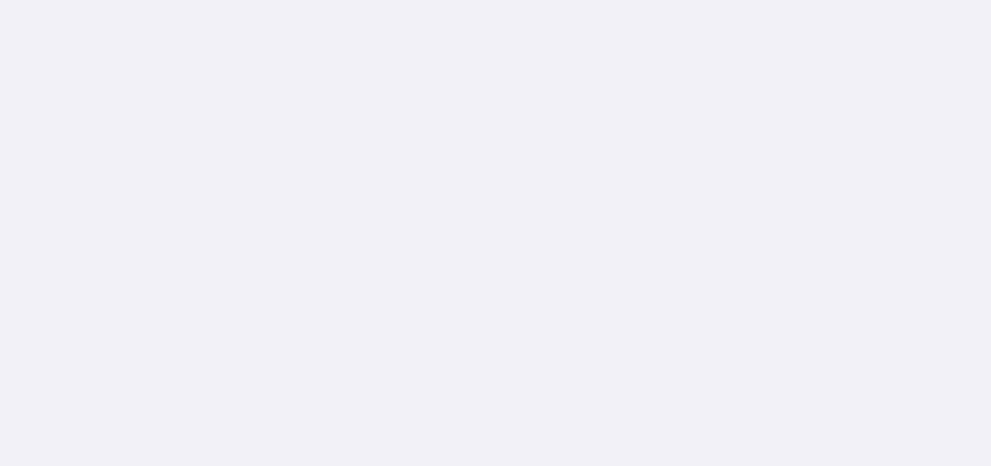
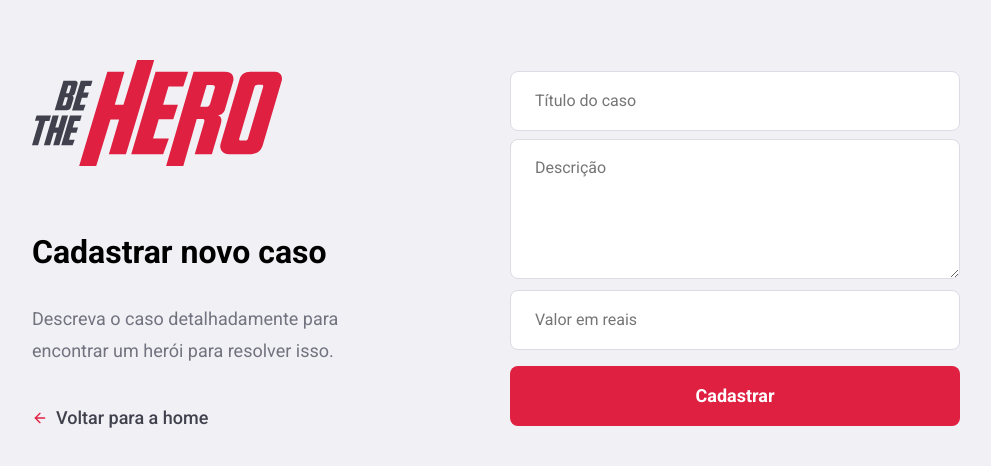
Before and after one commit to henryckl/Semana-OmniStack-11.0, a React (Create React App) app in the folder frontend/: page /incidents/new in a window 1280 px wide. Shown: the part 156-622 px from the top of the page, without its empty margins (144-1135 px from the left). Built offline with nearby package versions, Linux system fonts and the light colour scheme; the HTML template or start-up script is replaced by a standard one.

Commit message:
NewIncident page

```diff
--- a/frontend/src/global.css
+++ b/frontend/src/global.css
@@ -30,6 +30,17 @@
   border: 1px solid #dcdce6;
   border-radius: 8px;
   padding: 0 24px;
+}
+
+form textarea {
+  width: 100%;
+  min-height: 140px;
+  resize: vertical;
+  color: #333;
+  border: 1px solid #dcdce6;
+  border-radius: 8px;
+  padding: 16px 24px;
+  line-height: 24px;
 }
 
 .button {
--- /dev/null
+++ b/frontend/src/pages/NewIncident/index.js
@@ -0,0 +1,40 @@
+import React from 'react';
+import { FiArrowLeft } from 'react-icons/fi';
+import { Link } from 'react-router-dom';
+
+import './styles.css';
+import logoImg from '../../assets/logo.svg';
+function NewIncident() {
+  return (
+    <div className="new-incident-container">
+      <div className="content">
+        <section>
+          <img src={logoImg} alt="Be The Hero" />
+
+          <h1>Cadastrar novo caso</h1>
+          <p>
+            Descreva o caso detalhadamente para encontrar um herói para resolver
+            isso.
+          </p>
+
+          <Link className="back-link" to="/profile">
+            <FiArrowLeft size={16} color="#E02041" />
+            Voltar para a home
+          </Link>
+        </section>
+
+        <form>
+          <input placeholder="Título do caso" />
+          <textarea placeholder="Descrição" />
+          <input placeholder="Valor em reais" />
+
+          <button className="button" type="submit">
+            Cadastrar
+          </button>
+        </form>
+      </div>
+    </div>
+  );
+}
+
+export default NewIncident;
--- /dev/null
+++ b/frontend/src/pages/NewIncident/styles.css
@@ -0,0 +1,48 @@
+.new-incident-container {
+  width: 100%;
+  max-width: 1120px;
+  height: 100vh;
+  margin: 0 auto;
+
+  display: flex;
+  align-items: center;
+  justify-content: center;
+}
+
+.new-incident-container .content {
+  width: 100%;
+  padding: 96px;
+  background-color: #f0f0f5;
+  box-shadow: 0 0 100px rgba(0, 0, 0, 0.1);
+  border-radius: 8px;
+
+  display: flex;
+  justify-content: space-between;
+  align-items: center;
+}
+
+.new-incident-container .content section {
+  width: 100%;
+  max-width: 380px;
+}
+
+.new-incident-container .content section h1 {
+  margin: 64px 0 32px;
+  font-size: 32px;
+}
+
+.new-incident-container .content section p {
+  font-size: 18px;
+  color: #737380;
+  line-height: 32px;
+}
+
+.new-incident-container .content form {
+  width: 100%;
+  max-width: 450px;
+}
+
+.new-incident-container .content form input,
+.new-incident-container .content form textarea {
+  margin-top: 8px;
+}
--- a/frontend/src/pages/Profile/index.js
+++ b/frontend/src/pages/Profile/index.js
@@ -2,7 +2,7 @@
 import { Link } from 'react-router-dom';
 import { FiPower, FiTrash2 } from 'react-icons/fi';
 
-import './style.css';
+import './styles.css';
 import logoImg from '../../assets/logo.svg';
 
 function Profile() {
@@ -12,7 +12,7 @@
         <img src={logoImg} alt="Be The Hero" />
         <span>Bem-vinda, APAD</span>
 
-        <Link className="button" to="/incidents">
+        <Link className="button" to="/incidents/new">
           Cadastrar novo caso
         </Link>
         <button type="button">
--- a/frontend/src/routes.js
+++ b/frontend/src/routes.js
@@ -4,6 +4,7 @@
 import Logon from './pages/Logon';
 import Register from './pages/Register';
 import Profile from './pages/Profile';
+import NewIncident from './pages/NewIncident';
 
 function Routes() {
   return (
@@ -12,6 +13,7 @@
         <Route path="/" exact component={Logon} />
         <Route path="/register" component={Register} />
         <Route path="/profile" component={Profile} />
+        <Route path="/incidents/new" component={NewIncident} />
       </Switch>
     </BrowserRouter>
   );
```
Also changed, not shown: frontend/src/pages/Profile/styles.css (renamed from frontend/src/pages/Profile/style.css).
